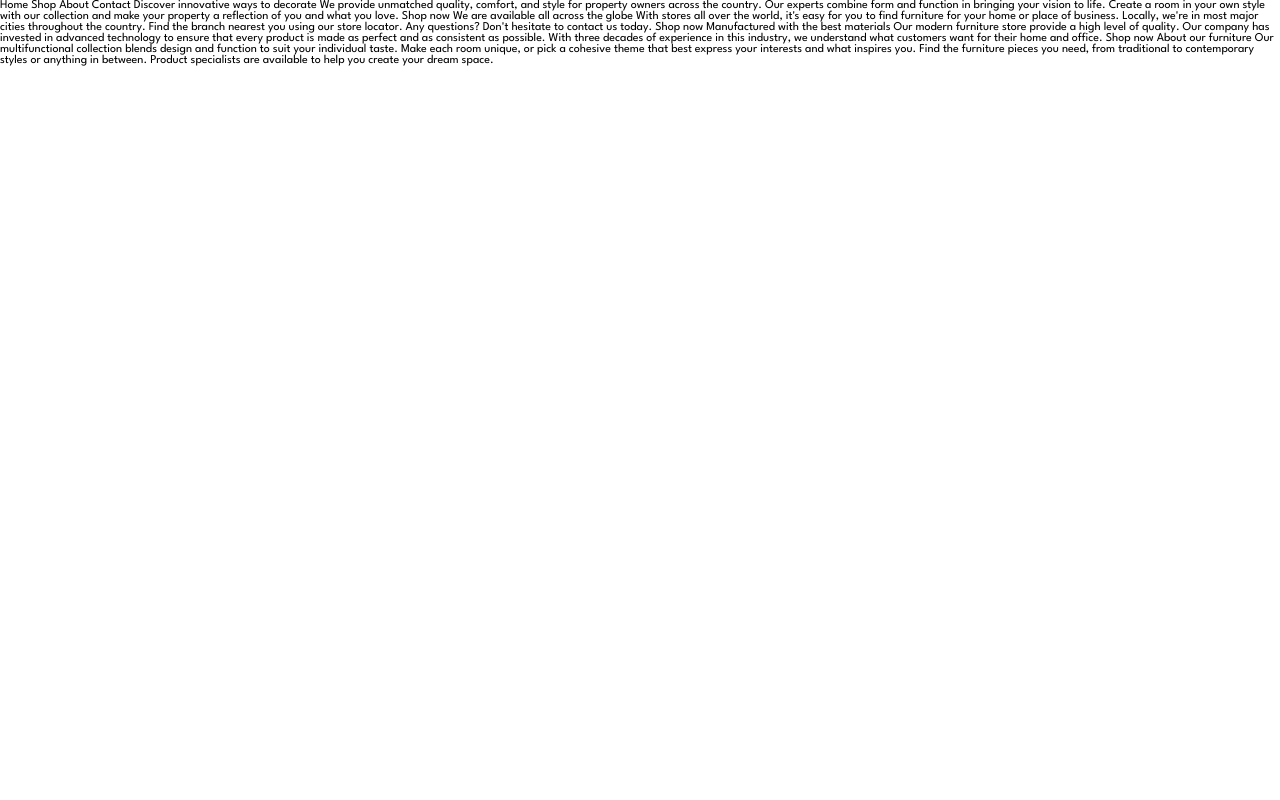
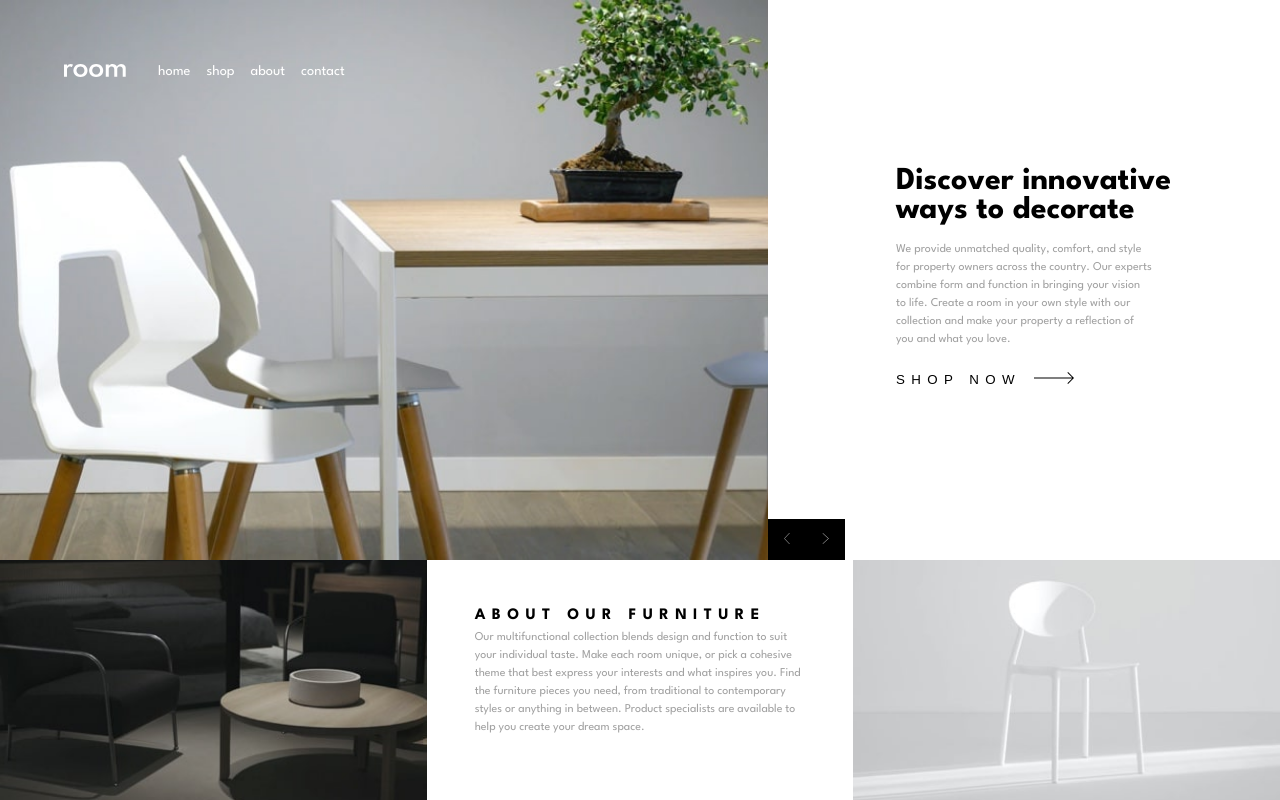
Before and after one commit to sudhanshusingh-g/room-homepage, a plain HTML site: page index.html in a window 1280 px wide. Drawn offline with Linux system fonts and the light colour scheme.

Commit message:
destop-design

```diff
--- a/index.html
+++ b/index.html
@@ -21,24 +21,98 @@
     <title>Room homepage</title>
   </head>
   <body>
-    Home Shop About Contact Discover innovative ways to decorate We provide
+    <main>
+      <section class="slider_div">
+        <div class="slide_container">
+          <nav>
+            <div class="logo_container">
+              <img src="./images/logo.svg" alt="logo" />
+            </div>
+            <ul>
+              <li>
+                <a href="#">Home</a>
+              </li>
+              <li>
+                <a href="#">Shop</a>
+              </li>
+              <li>
+                <a href="#">About</a>
+              </li>
+              <li>
+                <a href="#">Contact</a>
+              </li>
+            </ul>
+          </nav>
+        </div>
+        <div class="discover_container">
+          <div class="discover_text">
+            <h1>Discover innovative<br/> ways to decorate</h1>
+            <p>
+              We provide unmatched quality, comfort, and style for property
+              owners across the country. Our experts combine form and function
+              in bringing your vision to life. Create a room in your own style
+              with our collection and make your property a reflection of you and
+              what you love.
+            </p>
+            <button>
+              <span> Shop now </span>
+              <div>
+                <svg width="40" height="12" xmlns="http://www.w3.org/2000/svg"><path d="M34.05 0l5.481 5.527h.008v.008L40 6l-.461.465v.063l-.062-.001L34.049 12l-.662-.668 4.765-4.805H0v-1h38.206l-4.82-4.86L34.05 0z" fill="#000" fill-rule="nonzero"/></svg>
+              </div>
+            </button>
+          </div>
+          <div class="navigation_container">
+            <button>
+              <div class="arrow_left">
+                <img src="./images/icon-angle-left.svg" alt="Left Angle Icon" />
+              </div>
+            </button>
+            <button>
+              <div class="arrow_right">
+                <img
+                  src="./images/icon-angle-right.svg"
+                  alt="Right Angle Icon"
+                />
+              </div>
+            </button>
+          </div>
+        </div>
+      </section>
+      <section class="about_section">
+        <div class="product_dark"></div>
+        <div class="about_product">
+          <div class="about_text">
+            <h2>About our furniture</h2>
+            <p>
+              Our multifunctional collection blends design and function to suit
+              your individual taste. Make each room unique, or pick a cohesive
+              theme that best express your interests and what inspires you. Find
+              the furniture pieces you need, from traditional to contemporary
+              styles or anything in between. Product specialists are available
+              to help you create your dream space.
+            </p>
+          </div>
+        </div>
+        <div class="product_light"></div>
+      </section>
+    </main>
+
+    <!-- We provide
     unmatched quality, comfort, and style for property owners across the
     country. Our experts combine form and function in bringing your vision to
     life. Create a room in your own style with our collection and make your
-    property a reflection of you and what you love. Shop now We are available
+    property a reflection of you and what you love. Shop now -->
+
+    <!-- We are available
     all across the globe With stores all over the world, it's easy for you to
     find furniture for your home or place of business. Locally, we're in most
     major cities throughout the country. Find the branch nearest you using our
-    store locator. Any questions? Don't hesitate to contact us today. Shop now
-    Manufactured with the best materials Our modern furniture store provide a
+    store locator. Any questions? Don't hesitate to contact us today. Shop now -->
+
+    <!-- Manufactured with the best materials Our modern furniture store provide a
     high level of quality. Our company has invested in advanced technology to
     ensure that every product is made as perfect and as consistent as possible.
     With three decades of experience in this industry, we understand what
-    customers want for their home and office. Shop now About our furniture Our
-    multifunctional collection blends design and function to suit your
-    individual taste. Make each room unique, or pick a cohesive theme that best
-    express your interests and what inspires you. Find the furniture pieces you
-    need, from traditional to contemporary styles or anything in between.
-    Product specialists are available to help you create your dream space.
+    customers want for their home and office. Shop now  -->
   </body>
 </html>
--- a/style.css
+++ b/style.css
@@ -15,3 +15,164 @@ body{
     font-size: 12px;
     font-family: 'League Spartan', sans-serif;
 }
+img{
+    width: 100%;
+    height: 100%;
+    object-fit: cover;
+}
+a{
+    text-decoration: none;
+    color: var(--white);
+}
+ul{
+    list-style: none;
+}
+button{
+    cursor: pointer;
+    border: none;
+    outline: none;
+    display: flex;
+    align-items: center;
+    justify-content: center;
+    gap: 0.8rem;
+}
+
+main{
+    height: 100vh;
+    display: flex;
+    flex-direction: column;
+}
+
+
+
+.slider_div{
+    display: grid;
+    grid-template-columns: 60% 40%;
+    height: 70%;
+
+}
+
+.slide_container{
+    background-image: url('images/desktop-image-hero-1.jpg');
+    background-size: cover;
+    background-position: center;
+    background-repeat: no-repeat;
+}
+
+nav{
+    display: flex;
+    align-items: center;
+    gap: 2rem;
+    padding: 4rem;
+}
+nav ul{
+    display: flex;
+    gap: 1rem;
+    font-size: 0.9rem;
+    text-transform: lowercase;
+}
+nav ul li::after{
+    content: '';
+    display: block;
+    width: 100%;
+    height: 2px;
+    background-color: var(--white);
+    position: relative;
+    top: 4px;
+    transform-origin: center;
+    transform: scaleX(0);
+    transition: transform 0.3s;
+}
+nav ul li:hover::after{
+    transform: scaleX(1);
+}
+.discover_container{
+    display: flex;
+    align-items: center;
+    justify-content: center;
+    padding: 0 4rem;
+    position: relative;
+}
+.discover_text{
+    margin-left: 4rem;
+}
+.discover_text h1{
+    font-size: 2rem;
+    margin-bottom: 1rem;
+}
+.discover_text p{
+    color: var(--dark-gray);
+    margin-bottom: 1rem;
+    width: 80%;
+    line-height: 1.5;
+}
+.discover_text button{
+    background: none;
+    color: var(--black);
+    padding: 0.4rem 0;
+    text-transform: uppercase;
+    letter-spacing: 0.4rem;
+    font-weight: 500;
+}
+.discover_text button:hover{
+    color: var(--dark-gray);
+}
+.discover_text button:hover svg{
+    stroke: var(--dark-gray);
+}
+.navigation_container{
+    position: absolute;
+    bottom: 0;
+    left: 0;
+    display: flex;
+    align-items: center;
+}
+.navigation_container button{
+    background: var(--black);
+    width: 100%;
+    padding: 0.8rem 1rem;
+}
+.navigation_container button:hover{
+    background-color: var(--very-dark-gray);
+}
+.arrow_left{
+    width: 0.4rem;
+}
+.arrow_right{
+    width: 0.4rem;
+}
+
+
+
+/* About Section */
+.about_section{
+    display: grid;
+    grid-template-columns: repeat(3,1fr);
+    height: 30%;
+}
+.about_product{
+    padding: 3rem;
+}
+.about_text h2{
+        font-size: 1rem;
+    margin-bottom: 0.4rem;
+    text-transform: uppercase;
+    letter-spacing: 0.4rem
+}
+.about_text p{
+        color: var(--dark-gray);
+    line-height: 1.5;
+}
+
+.product_dark{
+    background-image: url('./images/image-about-dark.jpg');
+    background-size: cover;
+    background-position: center;
+    background-repeat: no-repeat;
+}
+.product_light{
+    background-image: url('./images/image-about-light.jpg');
+    background-size: cover;
+    background-position: center;
+    background-repeat: no-repeat;
+}
```
